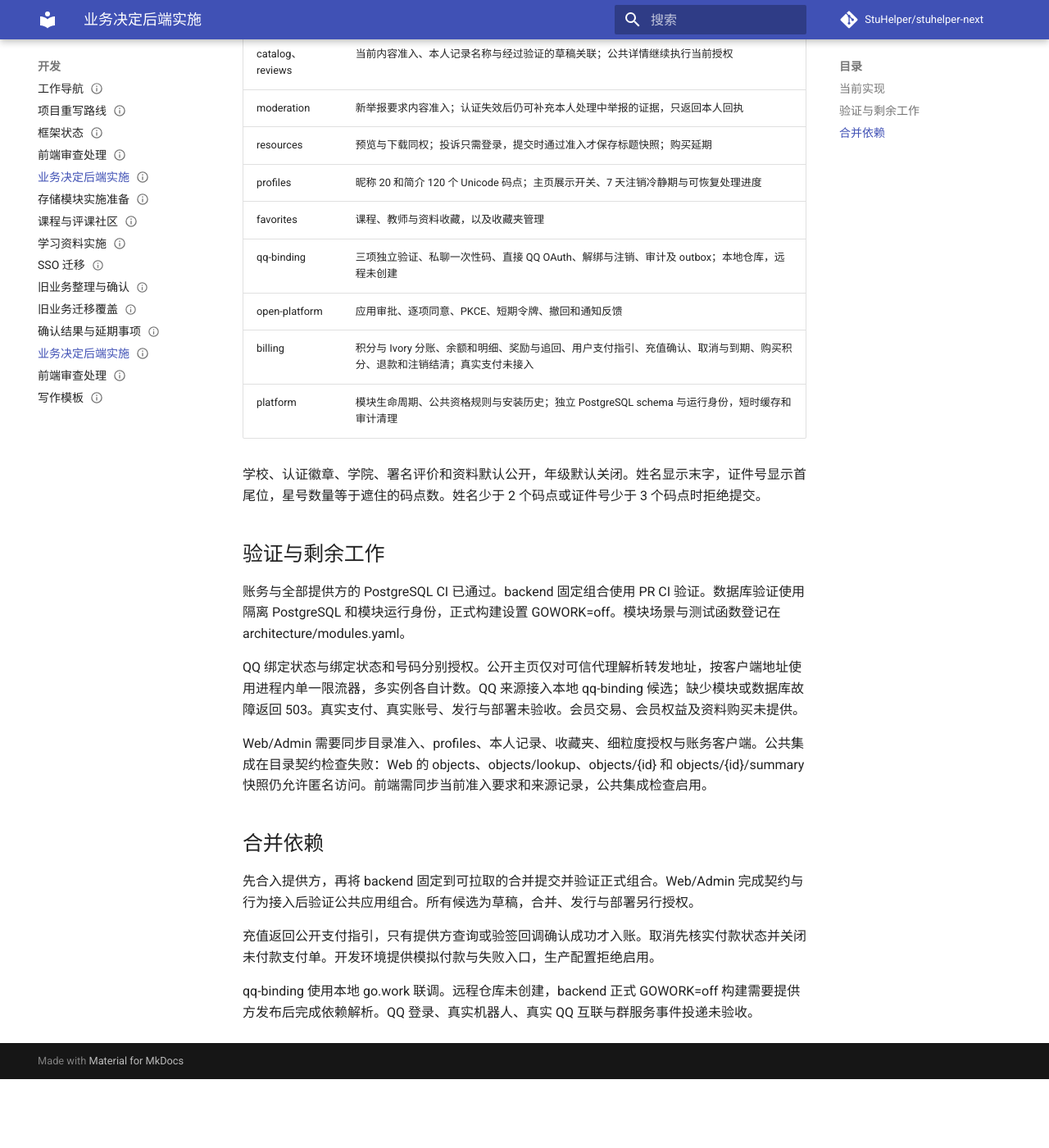
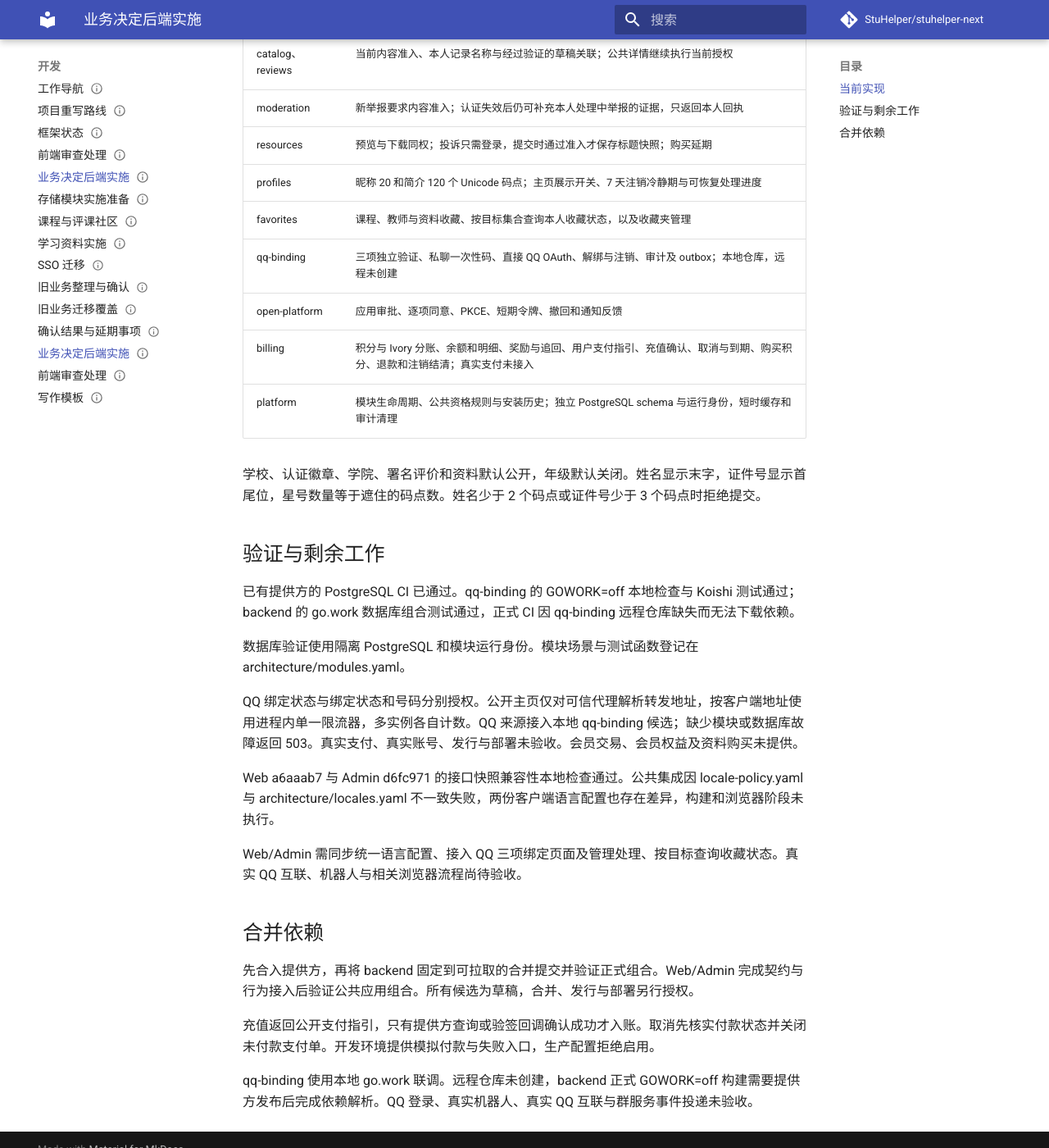
Before and after one commit to StuHelper/stuhelper-next, an MkDocs documentation site: the page built from docs/development/backend-decisions.md, in a window 1280 px wide and 1400 px high, scrolled down 440 px. Shown: the whole window at 82% size. Built offline with MkDocs 1.6.1 and Material for MkDocs 9.7.7, drawn with Linux system fonts in a browser that asks for light colours; comment, search, counter and statistics services are not loaded; before the commit the page ends 1756 px from its top, so only the background shows below that.

Commit message:
docs(backend): 记录候选验证结果与集成条件

```diff
--- a/docs/development/backend-decisions.md
+++ b/docs/development/backend-decisions.md
@@ -17,7 +17,7 @@ updated: 2026-11-08
 | moderation | 新举报要求内容准入；认证失效后仍可补充本人处理中举报的证据，只返回本人回执 |
 | resources | 预览与下载同权；投诉只需登录，提交时通过准入才保存标题快照；购买延期 |
 | profiles | 昵称 20 和简介 120 个 Unicode 码点；主页展示开关、7 天注销冷静期与可恢复处理进度 |
-| favorites | 课程、教师与资料收藏，以及收藏夹管理 |
+| favorites | 课程、教师与资料收藏、按目标集合查询本人收藏状态，以及收藏夹管理 |
 | qq-binding | 三项独立验证、私聊一次性码、直接 QQ OAuth、解绑与注销、审计及 outbox；本地仓库，远程未创建 |
 | open-platform | 应用审批、逐项同意、PKCE、短期令牌、撤回和通知反馈 |
 | billing | 积分与 Ivory 分账、余额和明细、奖励与追回、用户支付指引、充值确认、取消与到期、购买积分、退款和注销结清；真实支付未接入 |
@@ -27,11 +27,15 @@ updated: 2026-11-08
 
 ## 验证与剩余工作
 
-账务与全部提供方的 PostgreSQL CI 已通过。backend 固定组合使用 PR CI 验证。数据库验证使用隔离 PostgreSQL 和模块运行身份，正式构建设置 GOWORK=off。模块场景与测试函数登记在 architecture/modules.yaml。
+已有提供方的 PostgreSQL CI 已通过。qq-binding 的 GOWORK=off 本地检查与 Koishi 测试通过；backend 的 go.work 数据库组合测试通过，正式 CI 因 qq-binding 远程仓库缺失而无法下载依赖。
+
+数据库验证使用隔离 PostgreSQL 和模块运行身份。模块场景与测试函数登记在 architecture/modules.yaml。
 
 QQ 绑定状态与绑定状态和号码分别授权。公开主页仅对可信代理解析转发地址，按客户端地址使用进程内单一限流器，多实例各自计数。QQ 来源接入本地 qq-binding 候选；缺少模块或数据库故障返回 503。真实支付、真实账号、发行与部署未验收。会员交易、会员权益及资料购买未提供。
 
-Web/Admin 需要同步目录准入、profiles、本人记录、收藏夹、细粒度授权与账务客户端。公共集成在目录契约检查失败：Web 的 objects、objects/lookup、objects/{id} 和 objects/{id}/summary 快照仍允许匿名访问。前端需同步当前准入要求和来源记录，公共集成检查启用。
+Web a6aaab7 与 Admin d6fc971 的接口快照兼容性本地检查通过。公共集成因 locale-policy.yaml 与 architecture/locales.yaml 不一致失败，两份客户端语言配置也存在差异，构建和浏览器阶段未执行。
+
+Web/Admin 需同步统一语言配置、接入 QQ 三项绑定页面及管理处理、按目标查询收藏状态。真实 QQ 互联、机器人与相关浏览器流程尚待验收。
 
 ## 合并依赖
 
```
